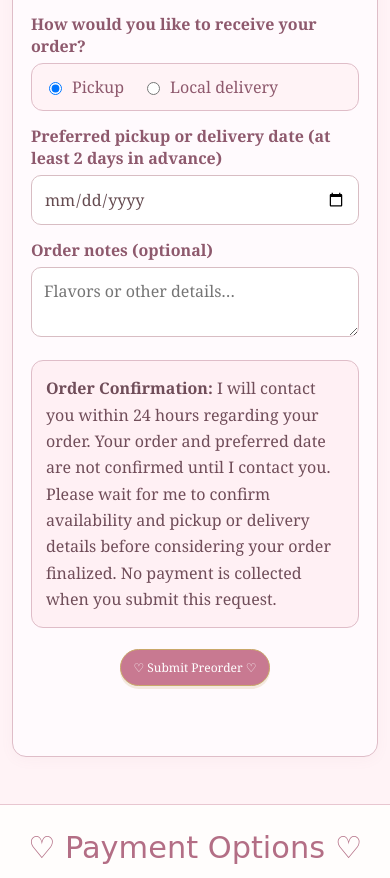
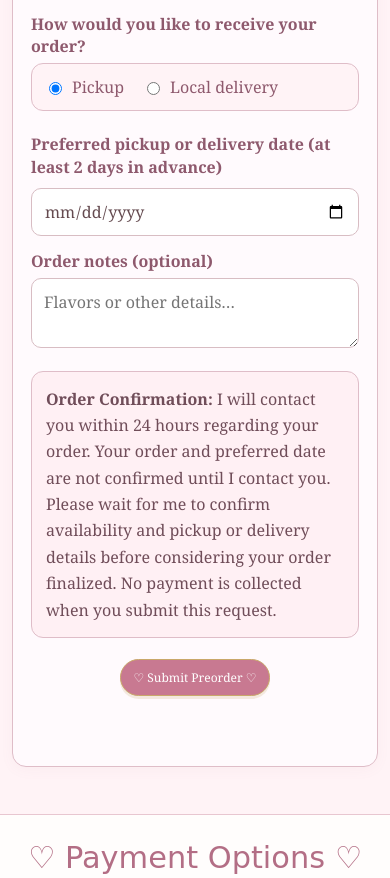
Before and after one commit to sheisnetta/baked-by-netta, a website: page index.html in a window 390 px wide. Shown: the part 1380-2258 px from the top of the page. Drawn offline with Linux system fonts and the light colour scheme; no server answers.

Commit message:
Fix preferred date field overlap on mobile

```diff
--- a/index.html
+++ b/index.html
@@ -126,6 +126,13 @@ section{padding:28px 22px;border-bottom:1px solid #e8c6d0}
 .review-form h3{font-size:1.8rem}
 .tiktok{background:#fff4f7}
 footer{background:linear-gradient(110deg,#f8dce5,#fff0f4,#f4d4df);border-top:1px solid #dcb8c5;color:#895d6c;padding:24px 18px}
+/* Mobile date-field spacing and sizing fix */
+#preorder-form label[for="pickup-date"]{display:block;line-height:1.45;margin:20px 0 8px;clear:both}
+#preorder-form input[type="date"]{display:block;width:100%;min-width:0;max-width:100%;height:48px;margin:0 0 8px;padding:10px 12px;box-sizing:border-box;-webkit-appearance:none;appearance:none;border:1px solid #d8bdc3;border-radius:10px;background:#fff;color:var(--ink);font:1rem Georgia,serif}
+@media(max-width:600px){
+ #preorder-form label[for="pickup-date"]{margin-top:22px}
+ #preorder-form input[type="date"]{font-size:16px}
+}
 @media(max-width:600px){
  .intro{grid-template-columns:1fr 1fr;min-height:175px}.hero-art{min-height:175px;font-size:2.8rem}
  .hero-copy{padding:16px 10px}.intro h2{font-size:1.75rem}.intro p{font-size:.72rem;line-height:1.35}
```
